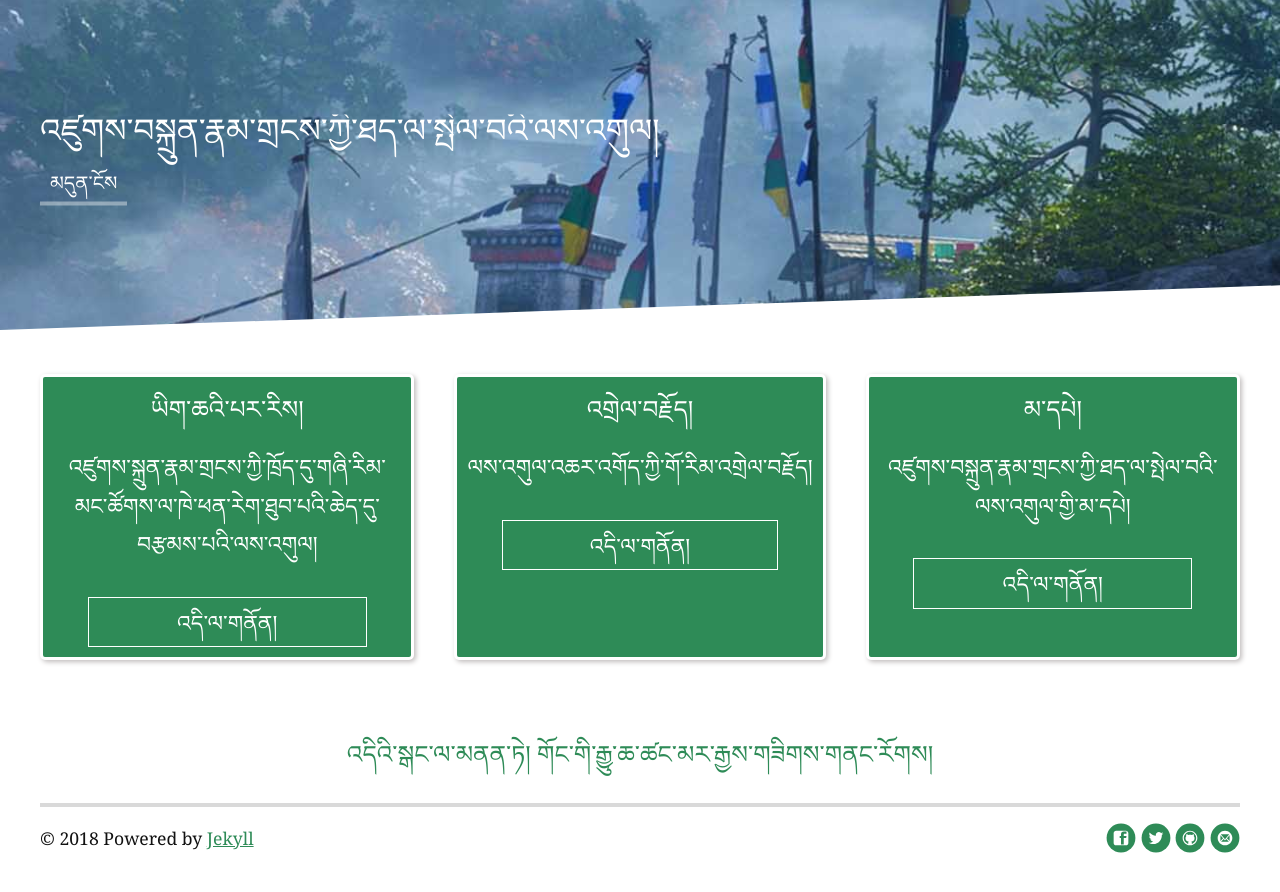
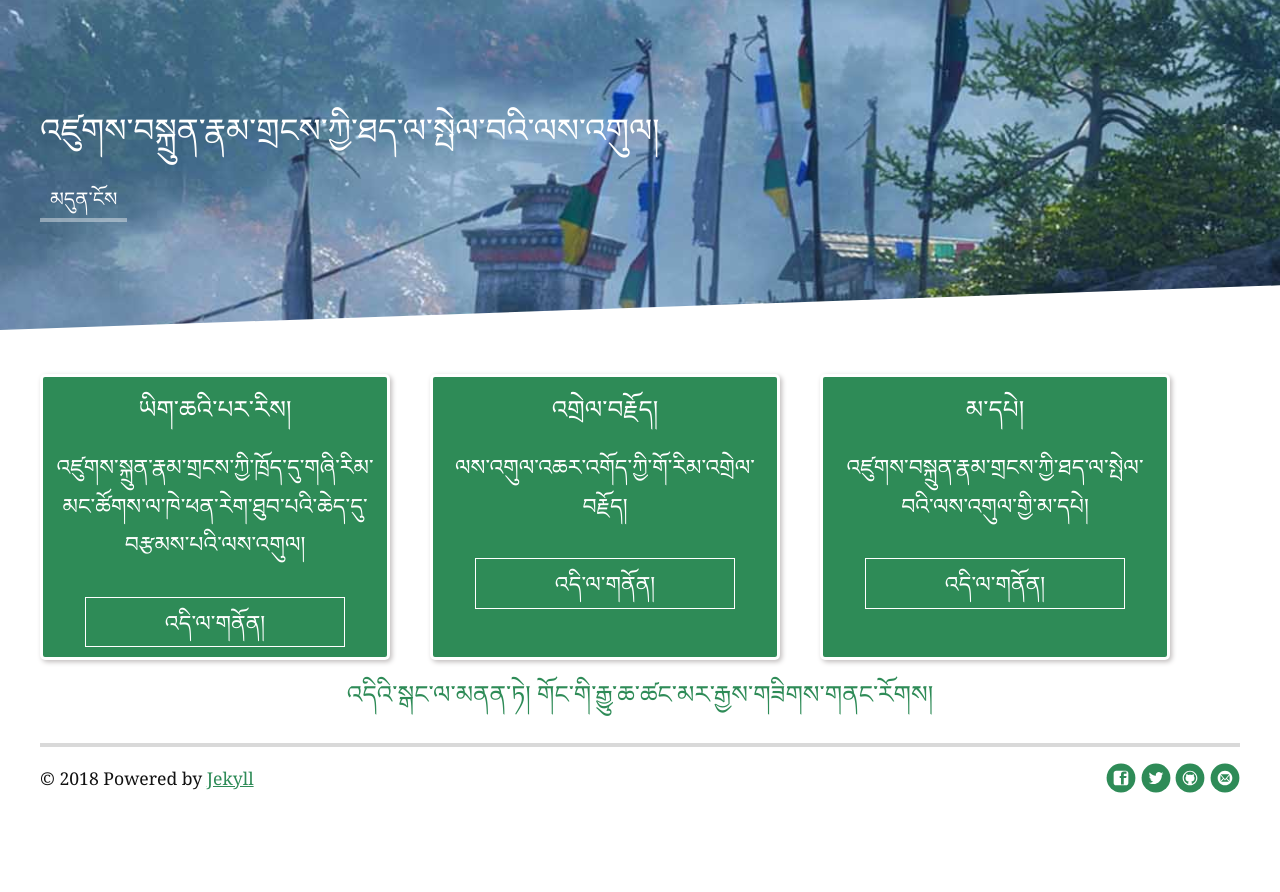
Before and after one commit to dawapaljor/dawapaljor.github.io, a Jekyll site: the page built from index.html, in a window 1280 px wide. Shown: the top 892 px of the page. Built offline with Jekyll 4.4.1, drawn with Linux system fonts in a browser that asks for light colours; nearby versions of some CDN libraries; some web fonts are replaced; the list of posts is cut into pages by our own code.

Commit message:
styles modified

```diff
--- a/assets/css/style.css
+++ b/assets/css/style.css
@@ -633,7 +633,7 @@ dd{margin:0 0 1.5rem}
 	}
 	.header h1{
 		font-size:1.5em;
-		line-height:1;
+
 		padding-left:0;
 		font-weight: normal;
 		}
@@ -736,15 +736,11 @@ dd{margin:0 0 1.5rem}
 
 
 /*-----------------------Grid Box--------------------- */
-.grid-full{width:50%;margin:0px auto;}
+.grid-full{width:100%;margin:0px auto;}
 .grid-full a{text-align: center;text-decoration: none}
 .button-long{margin:0px auto;
 			}
-
-.grid{display: grid;
-	grid-template-rows:auto auto auto;
-	grid-gap:40px;
-}
+.grid-full{margin-top:20px;}
 
 .grid .grid-box{
 	padding: 10px;
@@ -777,7 +773,18 @@ color:#2e8b57;}
 	.container{max-width:1200px}
 .container{width:3000px;}
 .grid{display: grid;
-	grid-template-columns: auto auto auto;
+	grid-template-columns:350px 350px 350px;
 	grid-gap:40px;
 }
 }
+@media only screen and (max-width:600px){
+	body{font-size:137.5%}
+	.container{max-width:100%}
+.container{width:100%}
+.grid{display: grid;
+	grid-template-rows: auto auto auto;
+	grid-gap:40px;
+}
+.header{height:10em;}
+.grid-full{margin-top:20px;}
+}
--- a/index.html
+++ b/index.html
@@ -45,7 +45,7 @@ title: Gyangmig
   <a href="model-full">
    <h4 class="button-long">འདིའི་སྒང་ལ་མནན་ཏེ། གོང་གི་རྒྱུ་ཆ་ཚང་མར་རྒྱས་གཟིགས་གནང་རོགས།</h4>
   </a>
-  </div>
+</div>
 <!--
 <div class="home" id="home">
   <h1 class="pageTitle">Blogs</h1>
```
